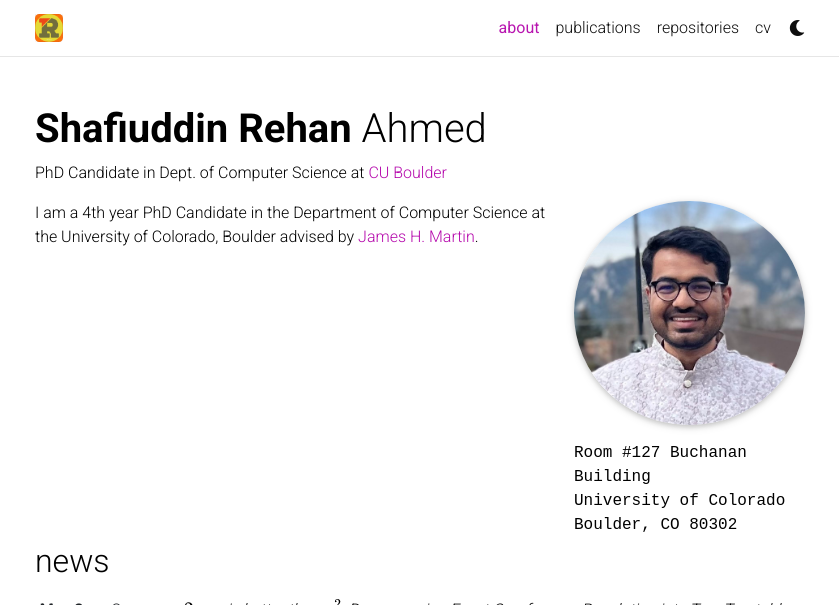
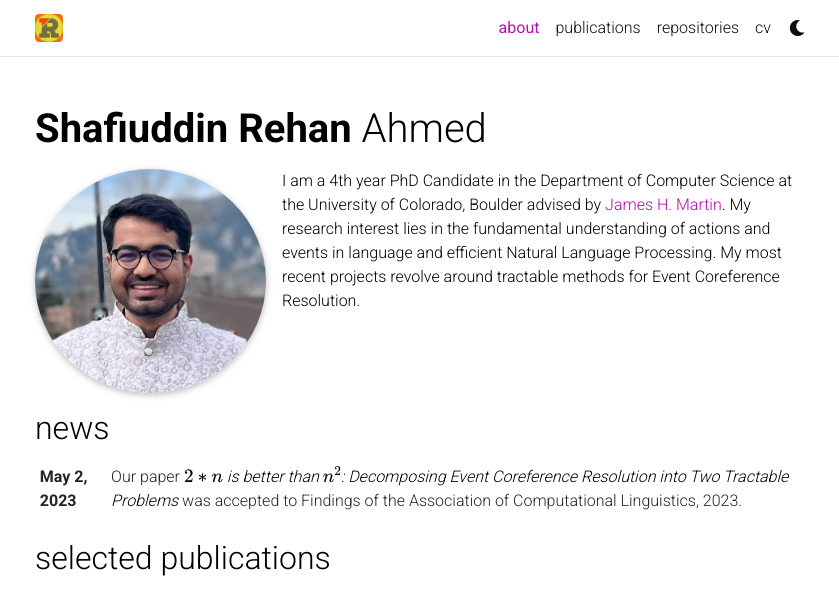
Before and after one commit to ahmeshaf/ahmeshaf.github.io, a Jekyll site: the page built from _pages/about.md, in a window 1280 px wide and 1027 px high, cut to the strip 0-605 px from the top of the window. Shown: the whole strip, without its empty margins (220-1059 px from the left). Built offline with Jekyll 4.4.1, drawn with Linux system fonts in a browser that asks for light colours; comment, search, counter and statistics services are not loaded; a style sheet for code colours, icons or effects is not loaded.

Commit message:
Add more about me

```diff
--- a/_pages/about.md
+++ b/_pages/about.md
@@ -3,16 +3,16 @@ layout: about
 title: about
 
 permalink: /
-subtitle: PhD Candidate in Dept. of Computer Science at <a href='https://www.colorado.edu/lab/clear/nlp-cu-boulder'>CU Boulder</a>
+<!-- subtitle:  PhD Candidate in Dept. of Computer Science at <a href='https://www.colorado.edu/lab/clear/nlp-cu-boulder'>CU Boulder</a> -->
 
 profile:
-  align: right
+  align: left
   image: prof_pic.jpg
   image_circular: true # crops the image to make it circular
   address: >
-    <p>Room #127 Buchanan Building</p>
+    <!-- <p>Room #127 Buchanan Building</p>
     <p>University of Colorado</p>
-    <p>Boulder, CO 80302</p>
+    <p>Boulder, CO 80302</p> -->
 
 news: true  # includes a list of news items
 latest_posts: false  # includes a list of the newest posts
@@ -21,4 +21,4 @@ social: true  # includes social icons at the bottom of the page
 ---
 
 I am a 4th year PhD Candidate in the Department of Computer Science at the University of Colorado, Boulder advised by
-[James H. Martin](https://home.cs.colorado.edu/~martin/).
+[James H. Martin](https://home.cs.colorado.edu/~martin/). My research interest lies in the fundamental understanding of actions and events in language and efficient Natural Language Processing. My most recent projects revolve around tractable methods for Event Coreference Resolution.
--- a/_sass/_base.scss
+++ b/_sass/_base.scss
@@ -50,7 +50,7 @@ table.table a {
 
 figure,
 img {
-  max-width: 90vw;
+  max-width: 40vw;
 }
 
 blockquote {
```
